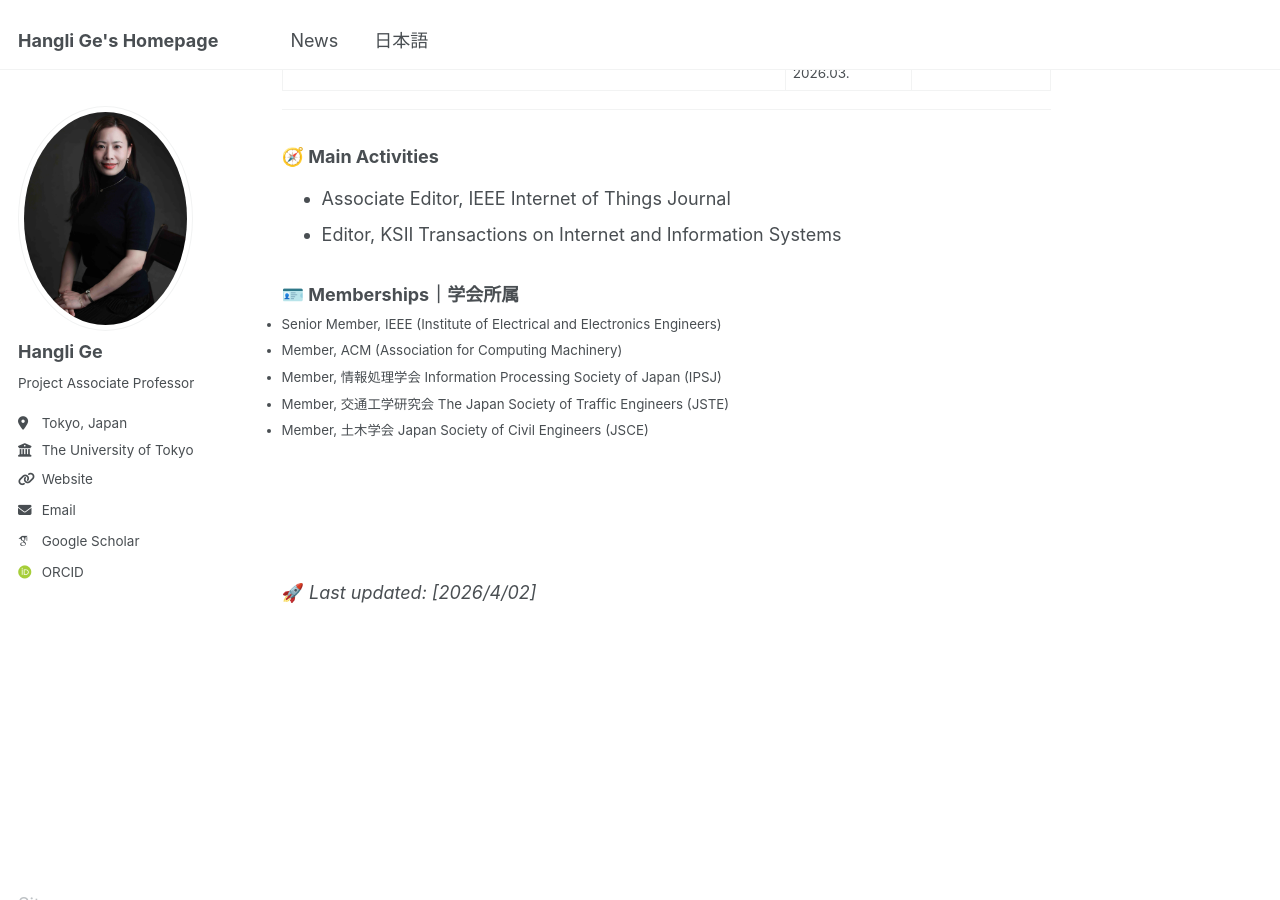
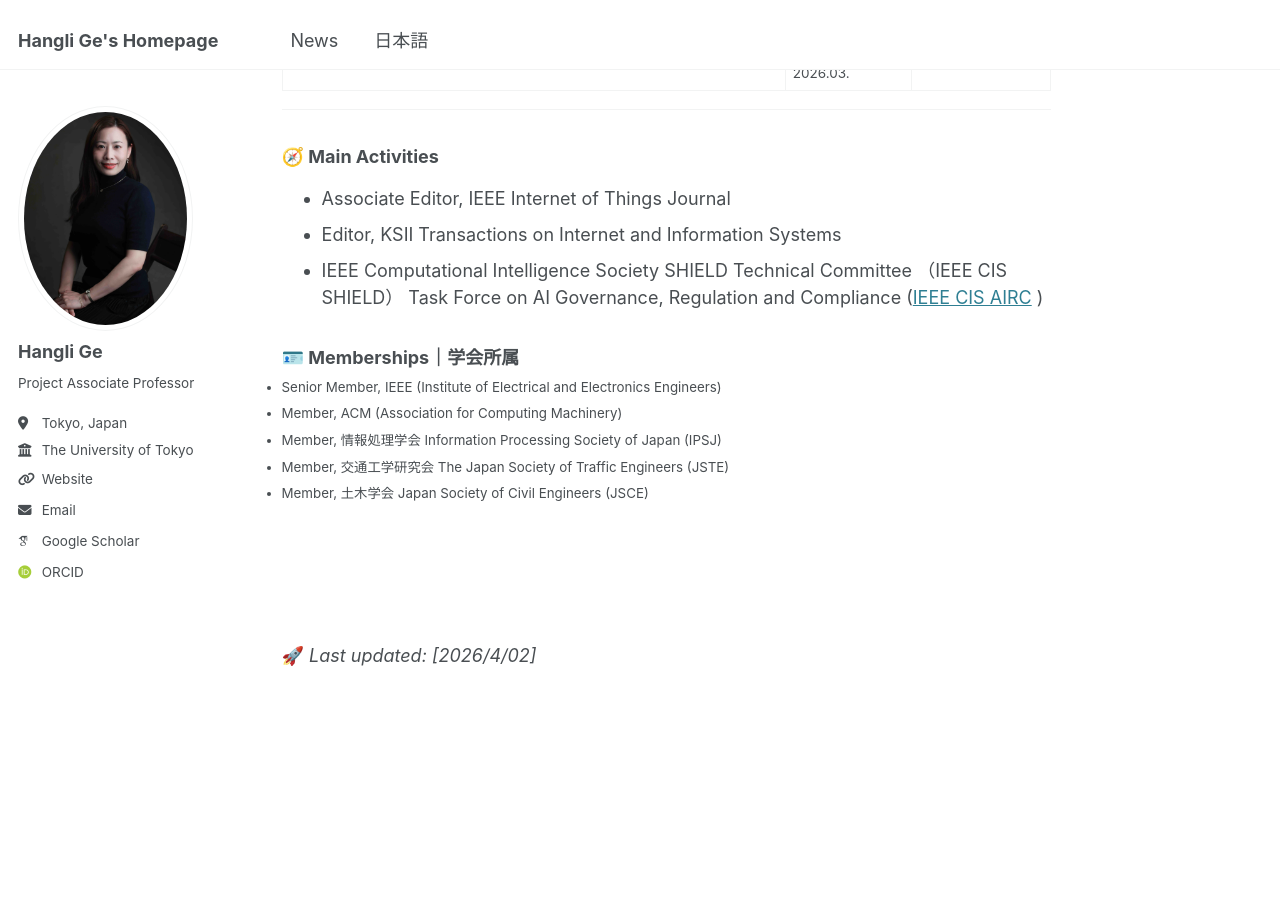
Before and after one commit to christie888/christie888.github.io, a Jekyll site: the page built from _pages/about.md, in a window 1280 px wide and 900 px high, scrolled down 1185 px. Built offline with Jekyll 4.4.1, drawn with Linux system fonts in a browser that asks for light colours; some web fonts are replaced.

Commit message:
Update about.md

```diff
--- a/_pages/about.md
+++ b/_pages/about.md
@@ -74,6 +74,7 @@ As quantum hardware continues to advance, these quantum-based solutions are expe
 ### 🧭 Main Activities
 - Associate Editor, IEEE Internet of Things Journal
 - Editor, KSII Transactions on Internet and Information Systems
+- IEEE Computational Intelligence Society SHIELD Technical Committee （IEEE CIS SHIELD） Task Force on AI Governance, Regulation and Compliance (<a href="https://cis.taskforce.ieee.org/airc/">IEEE CIS AIRC</a> )
 
 
 ### 🪪 Memberships｜学会所属
```
